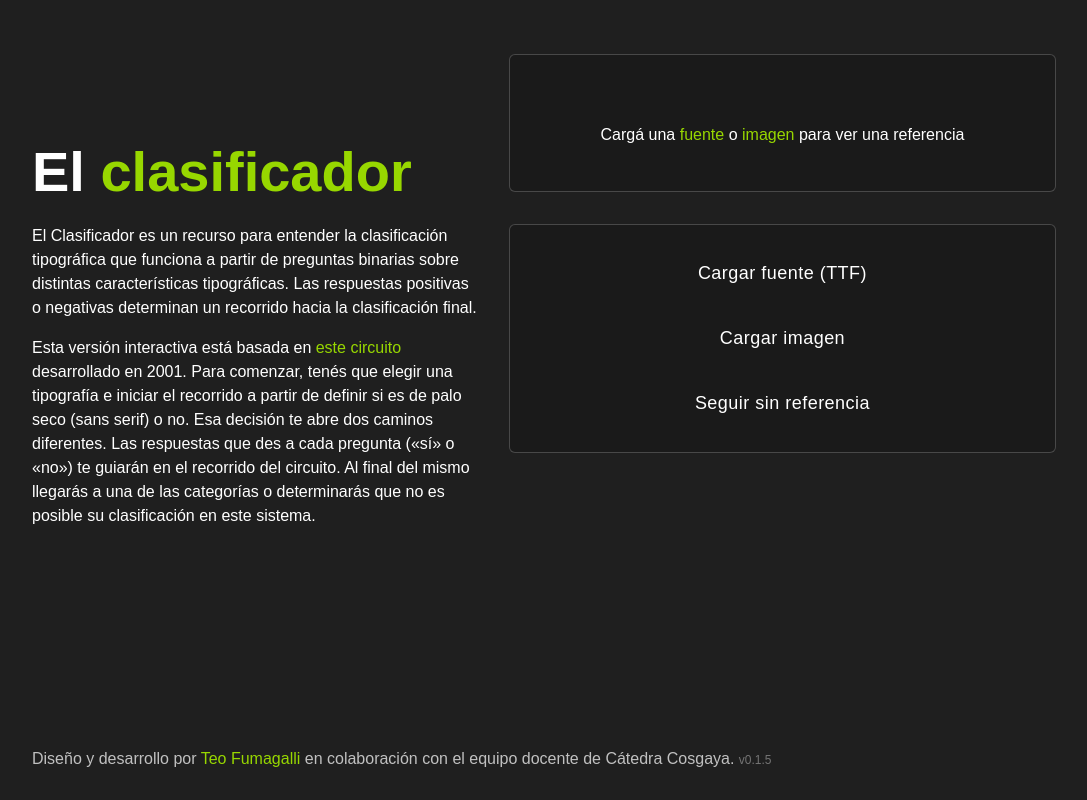
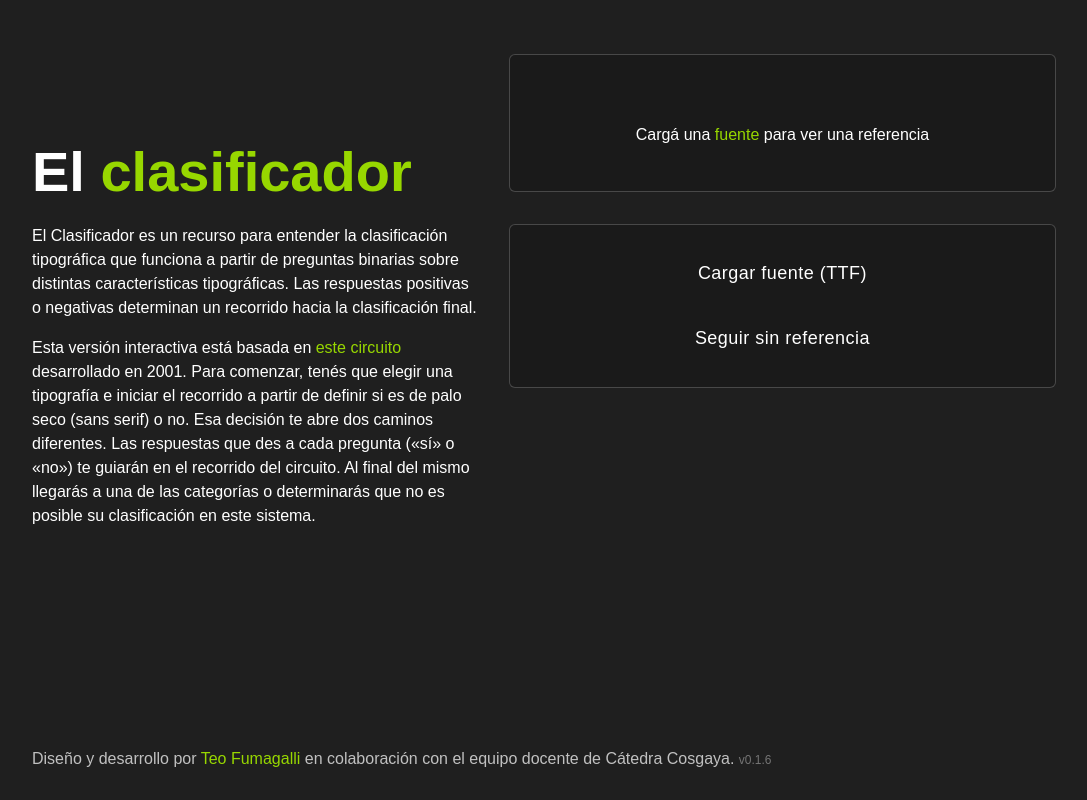
Before and after one commit to teofum/clasificador, a React (Vite) app: page / in a window 1280 px wide. Shown: the whole page, without its empty margins (96-1183 px from the left). Built offline with nearby package versions, Linux system fonts and the light colour scheme; a web font is replaced by a local one.

Commit message:
temporarily rm image upload link

```diff
--- a/package.json
+++ b/package.json
@@ -1,7 +1,7 @@
 {
   "name": "clasificador",
   "private": true,
-  "version": "0.1.5",
+  "version": "0.1.6",
   "scripts": {
     "dev": "vite",
     "build": "tsc && vite build",
--- a/src/App.tsx
+++ b/src/App.tsx
@@ -77,9 +77,9 @@ function App() {
             Cargar fuente (TTF)
           </button>
 
-          <button onClick={() => fontLoader?.click()}>
+          {/* <button onClick={() => fontLoader?.click()}>
             Cargar imagen
-          </button>
+          </button> */}
 
           <button onClick={() => setStarted(true)}>
             Seguir sin referencia
--- a/src/components/FontPreview.tsx
+++ b/src/components/FontPreview.tsx
@@ -32,7 +32,7 @@ const FontPreview = ({
       {!fontFace &&
         <div className='pre-placeholder'>
           <span>
-            Cargá una <a onClick={loadFont}>fuente</a> o <a onClick={loadImage}>imagen</a> para ver una referencia
+            Cargá una <a onClick={loadFont}>fuente</a> {/* o <a onClick={loadImage}>imagen</a> */} para ver una referencia
           </span>
         </div>}
     </div>
```
